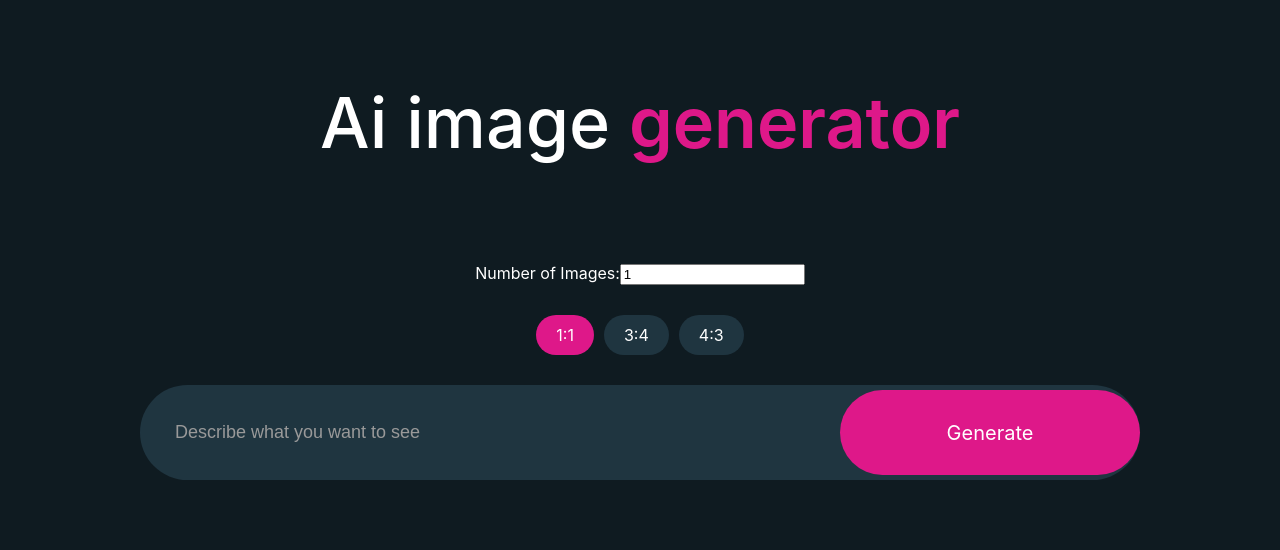
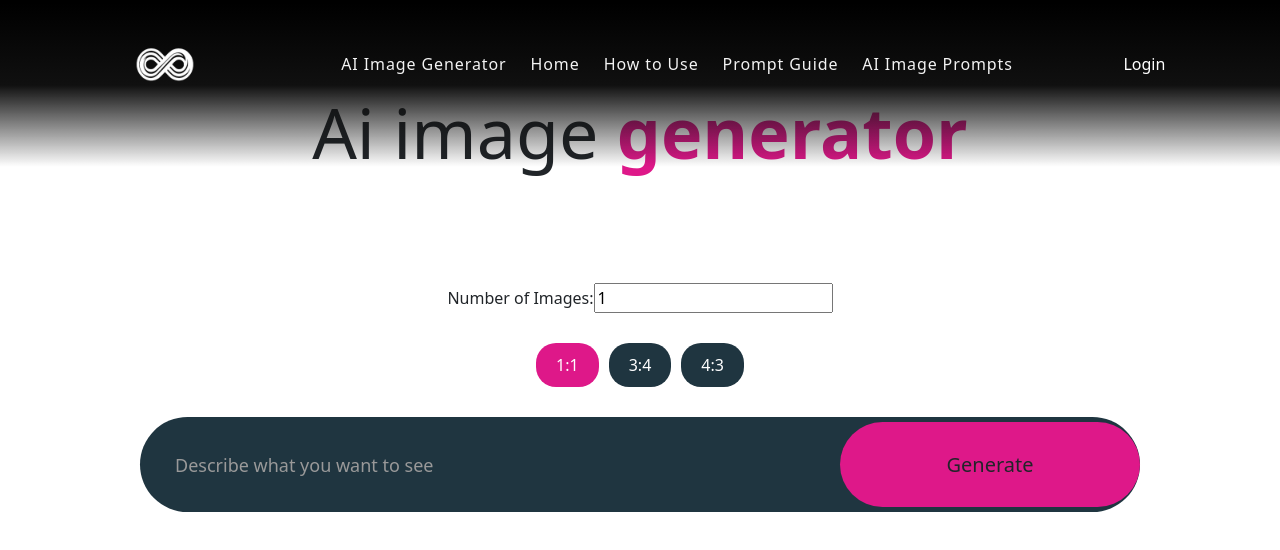
Before and after one commit to engineerFayyaz/text-to-image-latest, a React (Create React App) app: page / in a window 1280 px wide. Shown: the top 550 px of the page. Built offline with nearby package versions, Linux system fonts and the light colour scheme.

Commit message:
Bilal | Update  | Header

```diff
--- /dev/null
+++ b/src/components/Header/header.css
@@ -0,0 +1,126 @@
+.header-main .navbar {
+    position: fixed;
+    top: 0;
+    left: 0;
+    width: 100%;
+    background: linear-gradient(
+      180deg,
+      #000000 1.3%,
+      #101010 42.57%,
+      rgba(15, 15, 15, 0) 83.4%
+    );
+    height: 200px;
+    display: flex;
+    align-items: center;
+    justify-content: space-evenly;
+    z-index: 10;
+    padding-bottom: 80px;
+
+    .navbar-collapse {
+      flex-grow: 0 !important;
+    }
+    .navbar-nav {
+      gap: 0.5rem;
+    }
+  }
+  #content-dropdown .dropdown-menu,
+  #language-dropdown .dropdown-menu {
+    display: none; /* Initially hide the dropdown menu */
+    position: absolute;
+    z-index: 1000;
+    box-shadow: 0 8px 16px #0003;
+    background: linear-gradient(
+      180deg,
+      #3a3a3a 0%,
+      #242424 19.86%,
+      rgb(0, 0, 0) 77.83%
+    );
+    padding: 20px;
+
+    .dropdown-item {
+      color: white;
+      font-family: var(--body-font-family);
+      padding: 10px;
+      font-size: var(--body-font-size);
+      transition: all 0.3s ease;
+      border-left: 3px solid transparent;
+    }
+    /* Add other styles as needed */
+  }
+  #content-dropdown .dropdown-menu .dropdown-item:hover,
+  #language-dropdown .dropdown-menu .dropdown-item:hover {
+    background-color: transparent;
+    border-color: var(--item-hover-color);
+    transform: translateX(10px);
+  }
+  #content-dropdown:hover .dropdown-menu,
+  #language-dropdown:hover .dropdown-menu {
+    display: block; /* Show the dropdown menu on hover */
+  }
+  .header-main .navbar .navbar-nav .nav-item .nav-link {
+    color: #f3f3f3;
+    font-size: var(--body-font-size);
+    font-family: var(--body-font-family);
+    letter-spacing: 0.9px;
+    position: relative;
+  }
+  .header-main .navbar .navbar-nav .nav-item .nav-link::before {
+    content: "";
+    width: 70%;
+    height: 3px;
+    position: absolute;
+    top: 0;
+    left: 0;
+    background-color: var(--item-hover-color);
+    /* border-radius: 10px; */
+    transition: all 0.3s ease-in-out;
+    transform: scale(0);
+  }
+  .header-main .navbar .navbar-nav .nav-item .nav-link::after {
+    content: "";
+    width: 70%;
+    height: 3px;
+    position: absolute;
+    bottom: 0;
+    right: 0;
+    background-color: var(--item-hover-color);
+    /* border-radius: 10px; */
+    transition: all 0.3s ease-in-out;
+    transform: scale(0);
+  }
+  .header-main .navbar .navbar-nav .nav-item .nav-link:hover::before {
+    transform: scale(1);
+    transform-origin: left;
+  }
+  .header-main .navbar .navbar-nav .nav-item .nav-link:hover::after {
+    transform: scale(1);
+    transform-origin: right;
+  }
+  .header-main .navbar .nav-item form {
+    i {
+      color: var(--text-color);
+      margin-left: 10px;
+    }
+    input {
+      border: none;
+      background-color: var(--bs-body-background) !important;
+      color: white;
+      width: 400px;
+      padding-left: 40px !important;
+      font-family: var(--body-font-family);
+    }
+  }
+  .header-main .navbar .nav-item form input::placeholder {
+    color: var(--text-color);
+  }
+  .header-main .navbar .navbar-text a {
+    text-decoration: none;
+    font-family: var(--body-font-family);
+    font-size: var(--body-font-size);
+    text-transform: capitalize;
+    transition: all 0.3s ease-in-out;
+    border-bottom: 2px solid transparent;
+  }
+  .header-main .navbar .navbar-text a:hover {
+    border-bottom: 2px solid var(--item-hover-color);
+  }
--- /dev/null
+++ b/src/components/Header/index.jsx
@@ -0,0 +1,66 @@
+import React from "react";
+import "./header.css"
+import 'bootstrap/dist/css/bootstrap.min.css';
+
+const Header = () => {
+
+  return(
+    <>
+    <header className="header-main ">
+  <nav className="navbar navbar-expand-lg navbar-dark">
+    <div className="container-fluid justify-content-evenly">
+      <a className="navbar-brand" href="#">
+        <img src="/images/newlogo.png" width={100} alt="" />
+      </a>
+      <button
+        className="navbar-toggler"
+        type="button"
+        data-bs-toggle="collapse"
+        data-bs-target="#navbarSupportedContent"
+        aria-controls="navbarSupportedContent"
+        aria-expanded="false"
+        aria-label="Toggle navigation"
+      >
+        <span className="navbar-toggler-icon" />
+      </button>
+      <div className="collapse navbar-collapse justify-content-around " id="navbarSupportedContent">
+    <ul className="navbar-nav me-auto mb-2 mb-lg-0 ">
+        <li className="nav-item text-dark">
+            <a className="nav-link  " aria-current="page" href="#">
+                AI Image Generator
+            </a>
+        </li>
+        <li className="nav-item">
+            <a className="nav-link" aria-current="page" href="#">
+                Home
+            </a>
+        </li>
+        <li className="nav-item">
+            <a className="nav-link" aria-current="page" href="#">
+                How to Use
+            </a>
+        </li>
+        <li className="nav-item">
+            <a className="nav-link" aria-current="page" href="#">
+                Prompt Guide
+            </a>
+        </li>
+        <li className="nav-item">
+            <a className="nav-link" aria-current="page" href="#">
+                AI Image Prompts
+            </a>
+        </li>
+    </ul>
+</div>
+
+      <span className="navbar-text">
+        <a href="">login</a>
+      </span>
+    </div>
+  </nav>
+</header>
+
+    </>
+  )
+}
+export default Header;
--- a/src/components/ImageGenerator/ImageGenerator.jsx
+++ b/src/components/ImageGenerator/ImageGenerator.jsx
@@ -1,5 +1,7 @@
 import React, { useState, useRef, useEffect } from 'react';
 import './ImageGenerator.css';
+import Header from '../Header';
+
 
 const ImageGenerator = () => {
     const [imageUrls, setImageUrls] = useState([]);
@@ -69,6 +71,10 @@ const ImageGenerator = () => {
     };
 
     return (
+
+         <>
+        <Header />
+
         <div className='ai-image-generator'>
             <div className="header">
                 Ai image <span>generator</span>
@@ -110,6 +116,7 @@ const ImageGenerator = () => {
                 </div>
             )}
         </div>
+        </>
     );
 };
 
```
Also changed, not shown: public/images/newlogo.png (added), src/components/ImageGenerator/ImageGenerator.css (line endings or trailing spaces), 1 other file (tests, documents, lock files or other folders).
